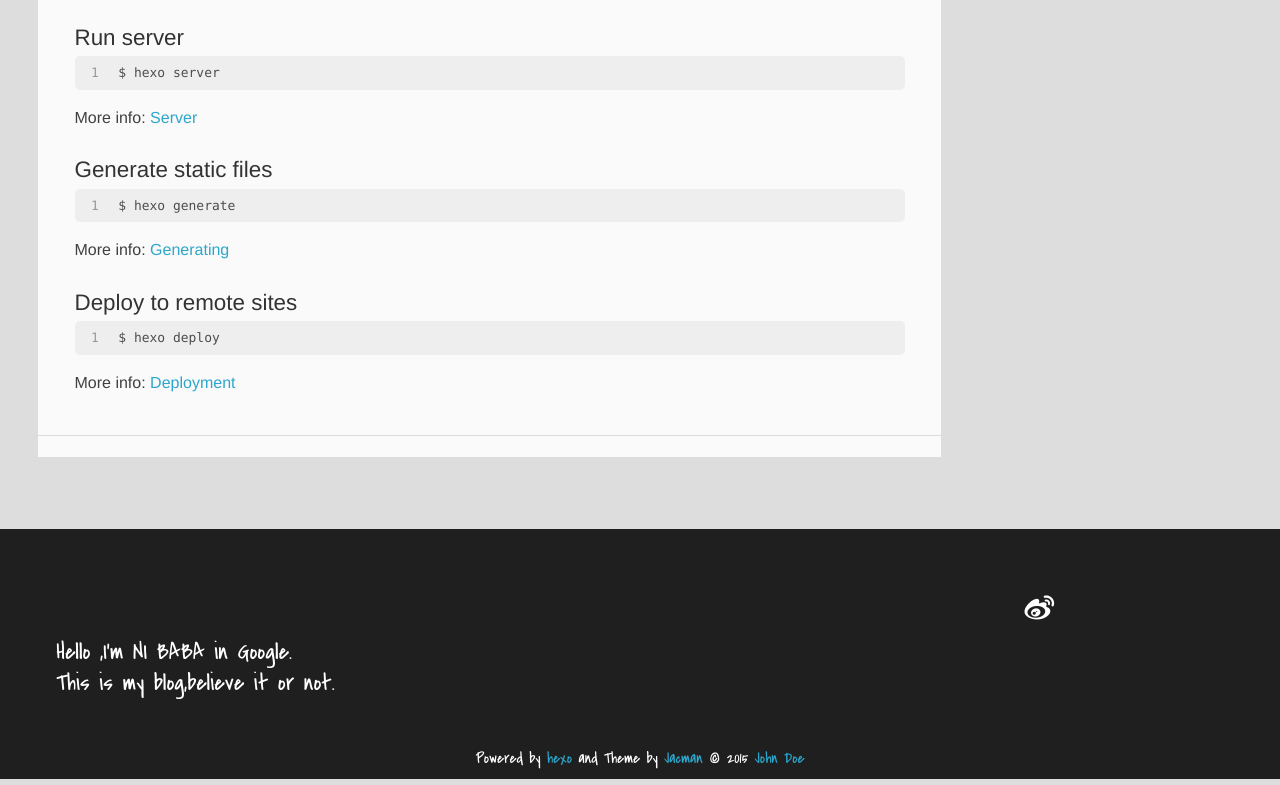
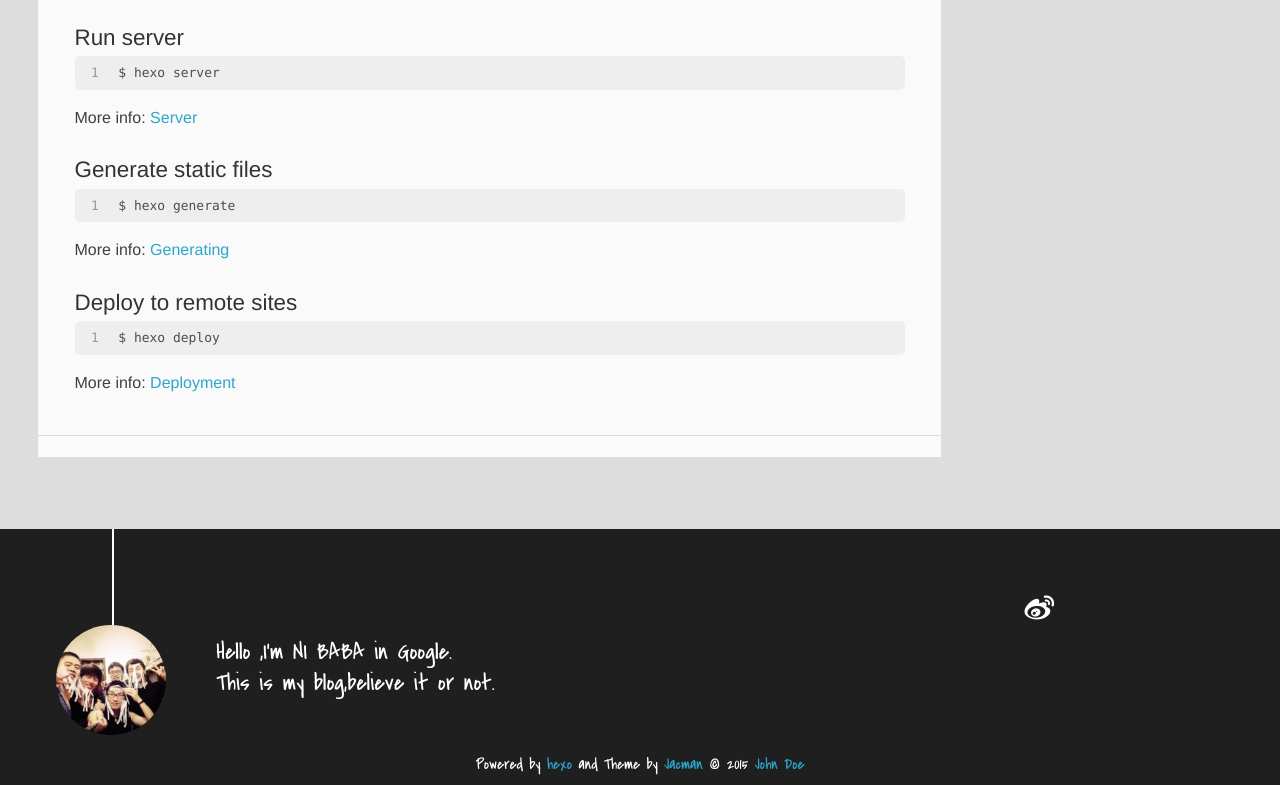
Before and after one commit to neuqxiaojunzi/neuqxiaojunzi.github.io, a plain HTML site: page index.html in a window 1280 px wide. Shown: the part 628-1413 px from the top of the page. Drawn offline with Linux system fonts and the light colour scheme; a script that the page names is missing.

Commit message:
Site updated: 2015-12-07 14:59:08

```diff
--- a/css/style.css
+++ b/css/style.css
@@ -1941,7 +1941,7 @@ footer {
   width: 6.875em;
   height: 6.875em;
   margin: 0 auto;
-  background: no-repeat url("../") left top;
+  background: no-repeat url("../img/xiejun.jpg") left top;
   -webkit-background-size: 6.875em 6.875em;
   -moz-background-size: 6.875em 6.875em;
   background-size: 6.875em 6.875em;
--- a/index.html
+++ b/index.html
@@ -185,6 +185,11 @@
     </div>
     <footer><div id="footer" >
 
+	<div class="line">
+		<span></span>
+		<div class="author"></div>
+	</div>
+
 
 	<section class="info">
 		<p> Hello ,I&#39;m NI BABA in Google. <br/>
```
Also changed, not shown: 2015/12/07/hello-world/index.html (+5 -0 lines), archives/2015/12/index.html (+5 -0 lines), archives/2015/index.html (+5 -0 lines), archives/index.html (+5 -0 lines), img/xiejun.jpg (renamed from img/author.jpg).
